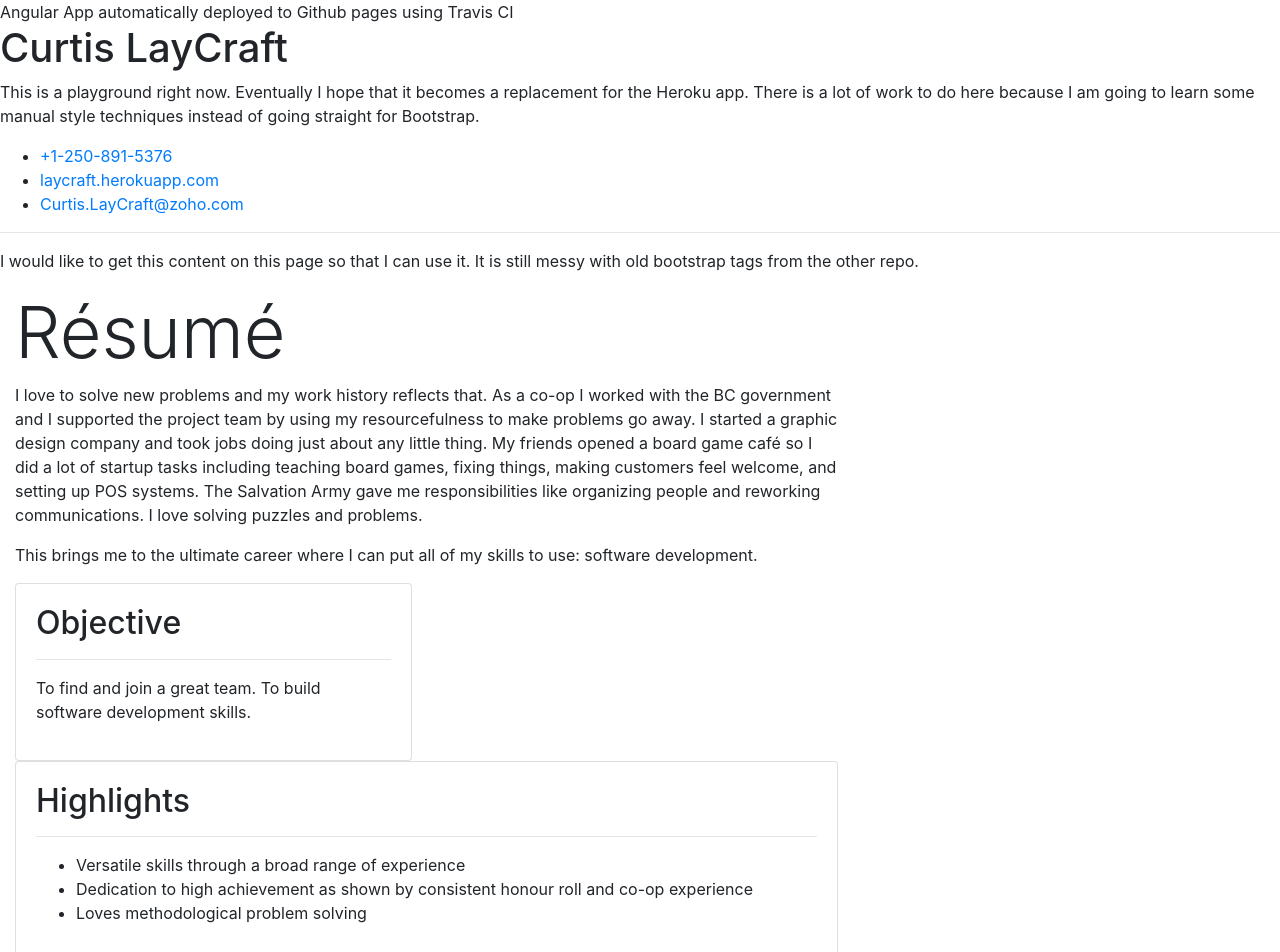
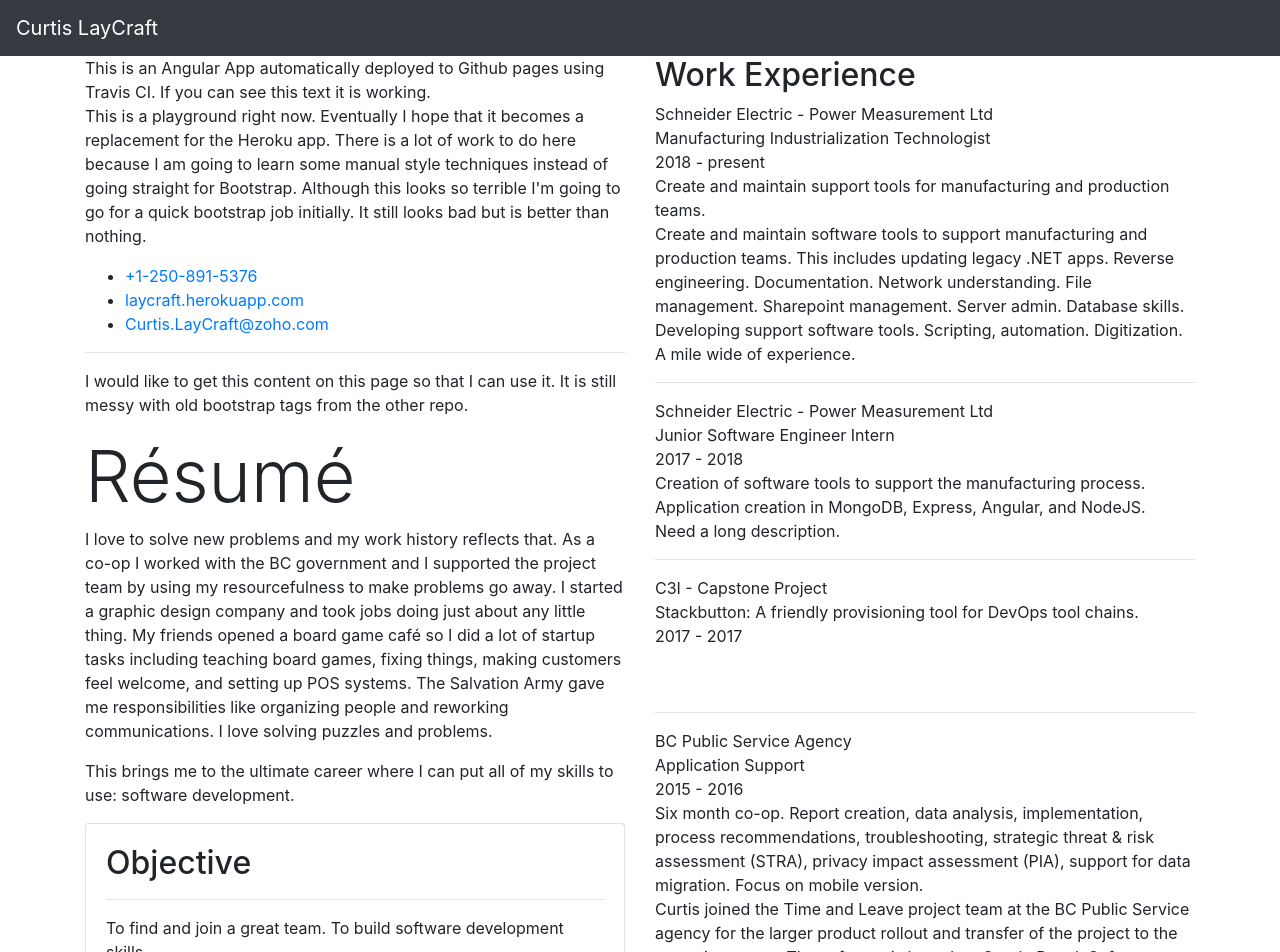
Before and after one commit to LayCraft/portfolio, an Angular app: page / in a window 1280 px wide. Shown: the top 952 px of the page. Built offline with nearby package versions, Linux system fonts and the light colour scheme.

Commit message:
quick bootstrap

```diff
--- a/src/app/app.component.html
+++ b/src/app/app.component.html
@@ -1,6 +1,14 @@
+<nav class="navbar navbar-expand-lg navbar-dark bg-dark">
+  <a class="navbar-brand" href="#">
+    <!-- <img src="logo.svg" width="30" height="30" class="d-inline-block align-top" alt=""> -->
+    Curtis LayCraft
+  </a>
+</nav>
+<div class='container'>
+  <div class="row">
+  <div class="col">
     {{title}}
-<h1>Curtis LayCraft</h1>
-<p>This is a playground right now. Eventually I hope that it becomes a replacement for the Heroku app. There is a lot of work to do here because I am going to learn some manual style techniques instead of going straight for Bootstrap.</p>
+    <p>This is a playground right now. Eventually I hope that it becomes a replacement for the Heroku app. There is a lot of work to do here because I am going to learn some manual style techniques instead of going straight for Bootstrap. Although this looks so terrible I'm going to go for a quick bootstrap job initially. It still looks bad but is better than nothing.</p>
     <ul>
       <li><a href="tel:+12508915376">+1-250-891-5376</a></li>
       <li><a href="https://laycraft.herokuapp.com">laycraft.herokuapp.com</a></li>
@@ -9,8 +17,8 @@
 
     <hr>
     <p>I would like to get this content on this page so that I can use it. It is still messy with old bootstrap tags from the other repo.</p>
-<div class="col-12 col-md-8">
-  <span class="align-middle">
+    <div>
+
         <h1 class="display-3">Résumé</h1>
         <p>
           I love to solve new problems and my work history reflects that. As a co-op I worked with the BC government and I supported the project team by using my resourcefulness to make problems go away. I started a graphic design company and took jobs doing just about any little thing. My friends opened a board game café so I did a lot of startup tasks including teaching board games, fixing things, making customers feel welcome, and setting up POS systems. The Salvation Army gave me responsibilities like organizing people and reworking communications. I love solving puzzles and problems.
@@ -18,10 +26,10 @@
         <p>
           This brings me to the ultimate career where I can put all of my skills to use: software development.
         </p>
-  </span>
+
     </div>
 
-<div class="col-md-4 col-12">
+    <div>
       <div class="card">
         <div class="card-body">
           <h2>Objective</h2>
@@ -30,7 +38,7 @@
         </div>
       </div>
     </div>
-<div class="col-md-8 col-12">
+    <div>
       <div class="card">
         <div class="card-body">
           <h2>Highlights</h2>
@@ -44,6 +52,15 @@
       </div>
     </div>
 
-<h3>Under construction! Things below here are now components and classes have been made for each.</h3>
+    <h3 class="mt-5">Under construction past this point.</h3>
+
     <app-education-list></app-education-list>
+  </div>
+
+  <div class="col">
+
     <app-job-list></app-job-list>
+  </div>
+
+  </div>
+</div>
--- a/src/app/app.component.ts
+++ b/src/app/app.component.ts
@@ -6,5 +6,5 @@ import { Component } from '@angular/core';
   styleUrls: ['./app.component.css']
 })
 export class AppComponent {
-  title = 'Angular App automatically deployed to Github pages using Travis CI';
+  title = 'This is an Angular App automatically deployed to Github pages using Travis CI. If you can see this text it is working.';
 }
```
Lines whose indentation alone changed are shown as unchanged.
